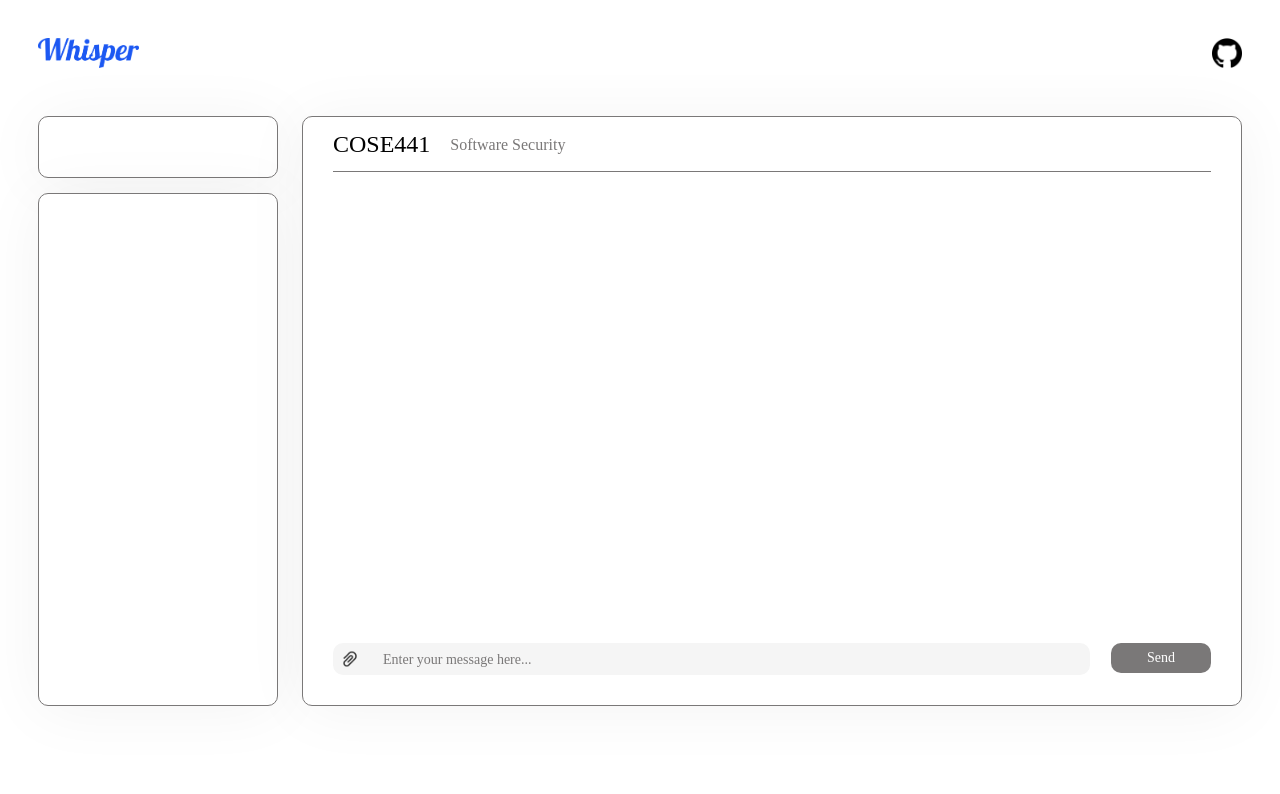
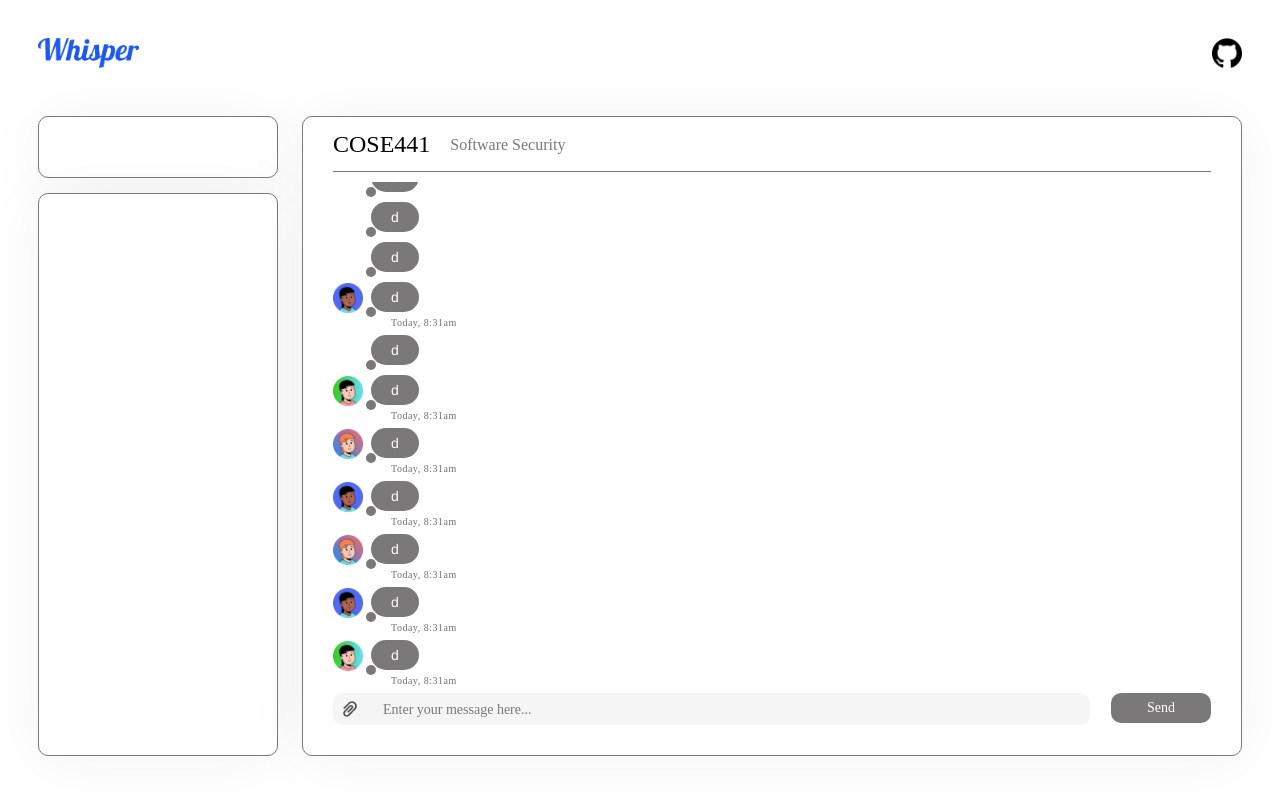
Before and after one commit to COSE451-2023-2-Team2/whisper-client, a Next.js app: page /chat in a window 1280 px wide. Shown: the top 794 px of the page. Built offline with nearby package versions, Linux system fonts and the light colour scheme.

Commit message:
feat: add useWebSocket hook

```diff
--- a/package.json
+++ b/package.json
@@ -9,10 +9,13 @@
     "lint": "next lint"
   },
   "dependencies": {
+    "cross-env": "^7.0.3",
     "next": "13.5.4",
     "react": "^18",
     "react-dom": "^18",
-    "sass": "^1.69.2"
+    "sass": "^1.69.2",
+    "socket.io-client": "^4.7.2",
+    "ws": "^8.14.2"
   },
   "devDependencies": {
     "@trivago/prettier-plugin-sort-imports": "^4.2.1",
--- a/src/components/organs/ChatContainer/index.tsx
+++ b/src/components/organs/ChatContainer/index.tsx
@@ -56,9 +56,5 @@ export default function ChatContainer(props: ChatContainerProps) {
     ></ChatMessage>
   ));
 
-  return (
-    <div className={s.chat_container} ref={containerRef}>
-      {messages}
-    </div>
-  );
+  return <div className={s.chat_container}>{messages}</div>;
 }
--- a/src/components/templates/ChatTemplate/index.tsx
+++ b/src/components/templates/ChatTemplate/index.tsx
@@ -4,14 +4,78 @@ import ChatContainer from "@/components/organs/ChatContainer";
 import ChatInputForm from "@/components/organs/ChatInputForm";
 import { ChatContext } from "../../../store/GlobalContext";
 import { useContext } from "react";
+import { Chat } from "@/store/GlobalContext.d";
 
 export default function ChatTemplate() {
   const [chatContext] = useContext(ChatContext);
 
+  const mockingChat: Chat[] = [
+    {
+      userName: "Pengtoshi",
+      message: "d",
+      date: new Date()
+    },
+    {
+      userName: "Pengtoshi",
+      message: "d",
+      date: new Date()
+    },
+    {
+      userName: "Pengtoshi",
+      message: "d",
+      date: new Date()
+    },
+    {
+      userName: "Pengtoshi",
+      message: "d",
+      date: new Date()
+    },
+    {
+      userName: "Pengtoshi",
+      message: "d",
+      date: new Date()
+    },
+    {
+      userName: "doyam",
+      message: "d",
+      date: new Date()
+    },
+    {
+      userName: "doyam",
+      message: "d",
+      date: new Date()
+    },
+    {
+      userName: "shubit2",
+      message: "d",
+      date: new Date()
+    },
+    {
+      userName: "Pengtoshi",
+      message: "d",
+      date: new Date()
+    },
+    {
+      userName: "shubit2",
+      message: "d",
+      date: new Date()
+    },
+    {
+      userName: "Pengtoshi",
+      message: "d",
+      date: new Date()
+    },
+    {
+      userName: "doyam",
+      message: "d",
+      date: new Date()
+    }
+  ];
+
   return (
     <div className={s.chat_template}>
       <ChatInfo></ChatInfo>
-      <ChatContainer chats={chatContext}></ChatContainer>
+      <ChatContainer chats={mockingChat}></ChatContainer>
       <ChatInputForm></ChatInputForm>
     </div>
   );
```
Also changed, not shown: src/hooks/useSocket.tsx (added, +44 -0 lines), src/pages/login/index.tsx (+4 -7 lines), 1 other file (tests, documents, lock files or other folders).
